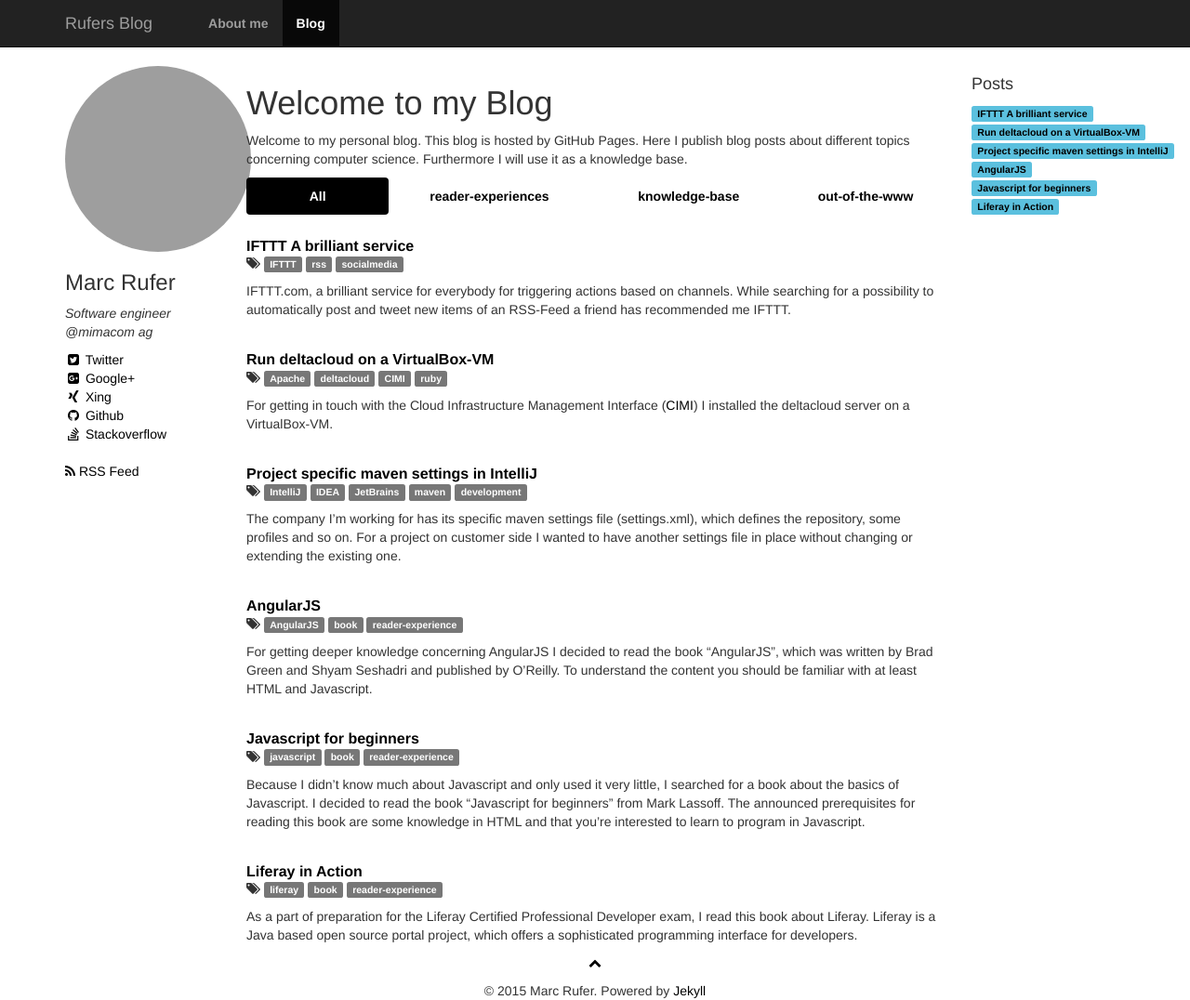
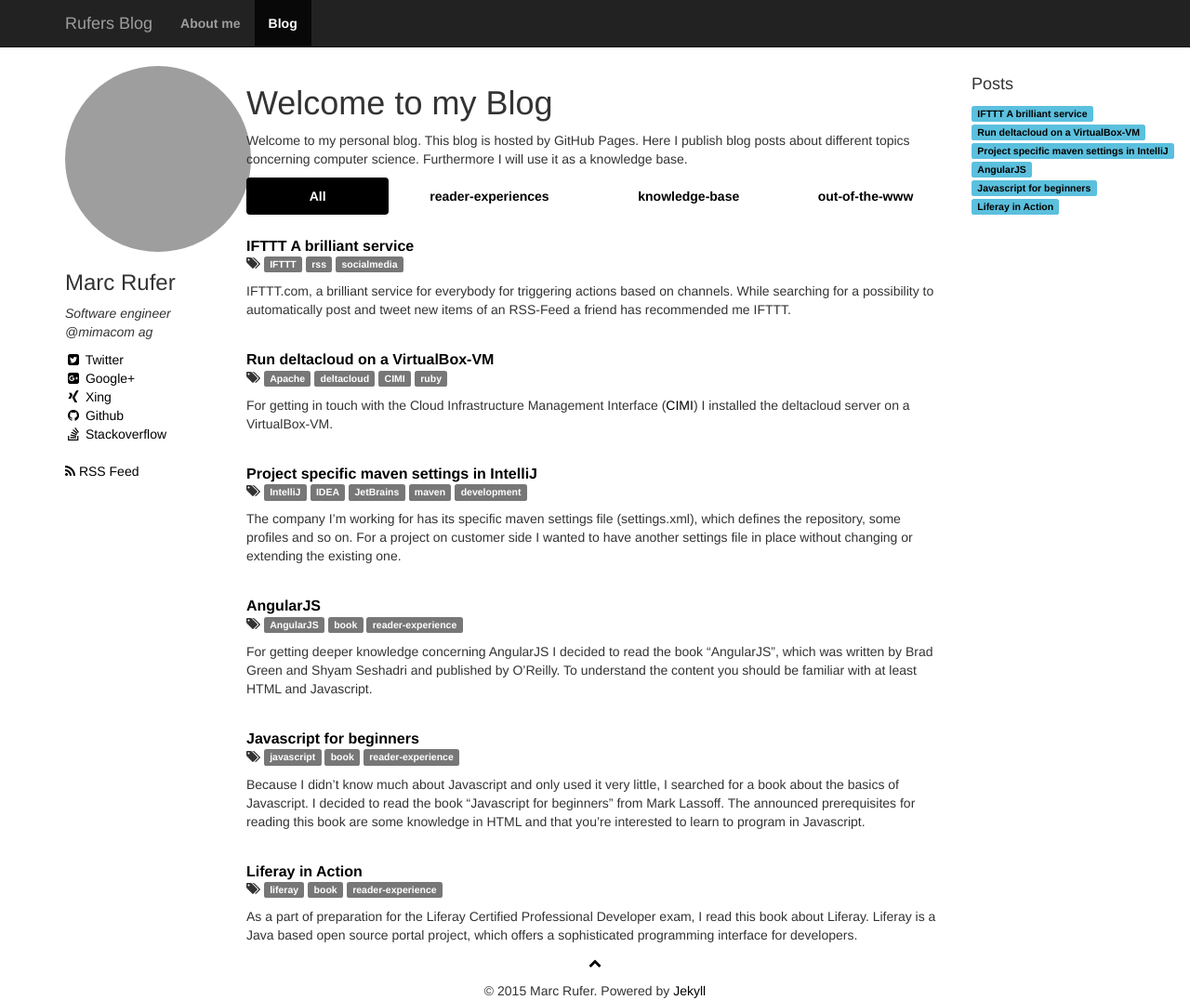
Before and after one commit to rufer7/rufer7.github.io, a Jekyll site: the page built from index.html, in a window 1280 px wide. Shown: the whole page at 93% size. Built offline with Jekyll 4.4.1, drawn with Linux system fonts in a browser that asks for light colours; nearby versions of some CDN libraries; comment, search, counter and statistics services are not loaded; grey boxes are pictures that could not be loaded.

Commit message:
bug fixed

```diff
--- a/_includes/top-navigation.html
+++ b/_includes/top-navigation.html
@@ -13,7 +13,7 @@
 
         <div class="collapse navbar-collapse">
             <ul class="nav navbar-nav">
-                {% assign sorted_pages = (site.pages | sort: 'title') %}
+                {% assign sorted_pages = (site.pages | sort: 'title' | where: "layout", "default") %}
                 {% for nav_entry in sorted_pages %}
                     {% if page.url == nav_entry.url %}
                         <li class="active"><a href="{{nav_entry.url}}" class="active">{{nav_entry.title}}</a></li>
```
